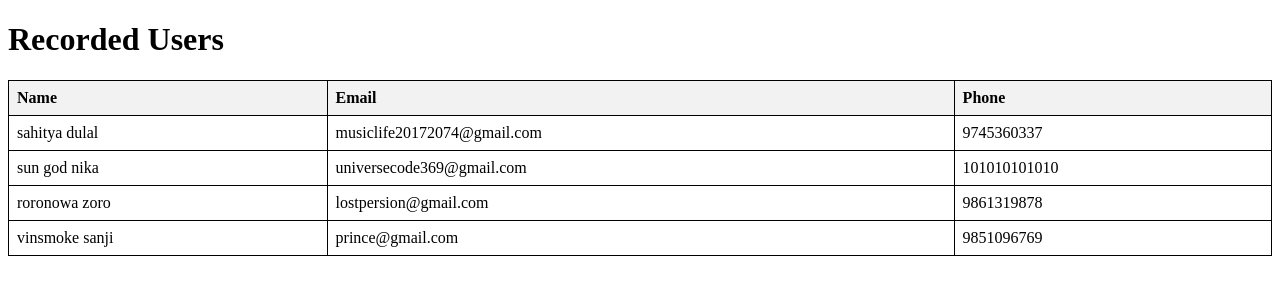
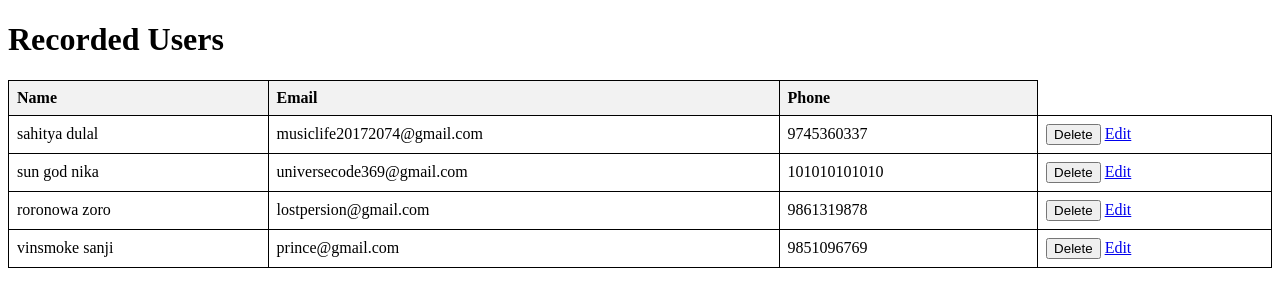
Before and after one commit to ACEprotogas/database, a Flask app: page /show in a window 1280 px wide. Shown: the top 307 px of the page. Run offline with Flask 3, Linux system fonts and the light colour scheme; parts of the project's set-up code (start-up, migrations or seed data) failed here and were passed over.

Commit message:
feature to delete and edit the data  added

```diff
--- a/app.py
+++ b/app.py
@@ -50,5 +50,28 @@ def show():
     return render_template('show.html', users=users)
 
 
+@app.route('/delete/<int:user_id>', methods=['POST'])
+def delete_user(user_id):
+    user = User.query.get_or_404(user_id)
+    db.session.delete(user)
+    db.session.commit()
+    flash('User deleted successfully!', 'success')
+    return redirect(url_for('show'))
+
+@app.route('/edit/<int:user_id>', methods=['GET', 'POST'])
+def edit_user(user_id):
+    user = User.query.get_or_404(user_id)
+    if request.method == 'POST':
+        user.name = request.form['name']
+        user.email = request.form['email']
+        user.phone = request.form['phone']
+        db.session.commit()
+        flash('User information updated successfully!', 'success')
+        return redirect(url_for('show'))
+    return render_template('edit.html', user=user)
+
+
+
+
 if __name__ == "__main__":
     app.run()(debug=True)
--- /dev/null
+++ b/static/style.css
@@ -0,0 +1,13 @@
+
+table {
+    border-collapse: collapse;
+    width: 100%;
+}
+th, td {
+    border: 1px solid black;
+    padding: 8px;
+    text-align: left;
+}
+th {
+    background-color: #f2f2f2;
+}
--- a/templates/show.html
+++ b/templates/show.html
@@ -2,20 +2,7 @@
 <html>
 <head>
     <title>Users</title>
-    <style>
-        table {
-            border-collapse: collapse;
-            width: 100%;
-        }
-        th, td {
-            border: 1px solid black;
-            padding: 8px;
-            text-align: left;
-        }
-        th {
-            background-color: #f2f2f2;
-        }
-    </style>
+    <link rel="stylesheet" href="{{ url_for('static', filename='style.css') }}">
 </head>
 <body>
     {% with messages = get_flashed_messages() %}
@@ -40,6 +27,12 @@
             <td>{{ user.name }}</td>
             <td>{{ user.email }}</td>
             <td>{{ user.phone }}</td>
+            <td>
+                <form method="post" action="{{ url_for('delete_user', user_id=user.id) }}" style="display: inline;">
+                    <button type="submit">Delete</button>
+                </form>
+                <a href="{{ url_for('edit_user', user_id=user.id) }}">Edit</a>
+            </td>
         </tr>
         {% endfor %}
     </table>
```
Also changed, not shown: templates/edit.html (added, +21 -0 lines), instance/data.db.
